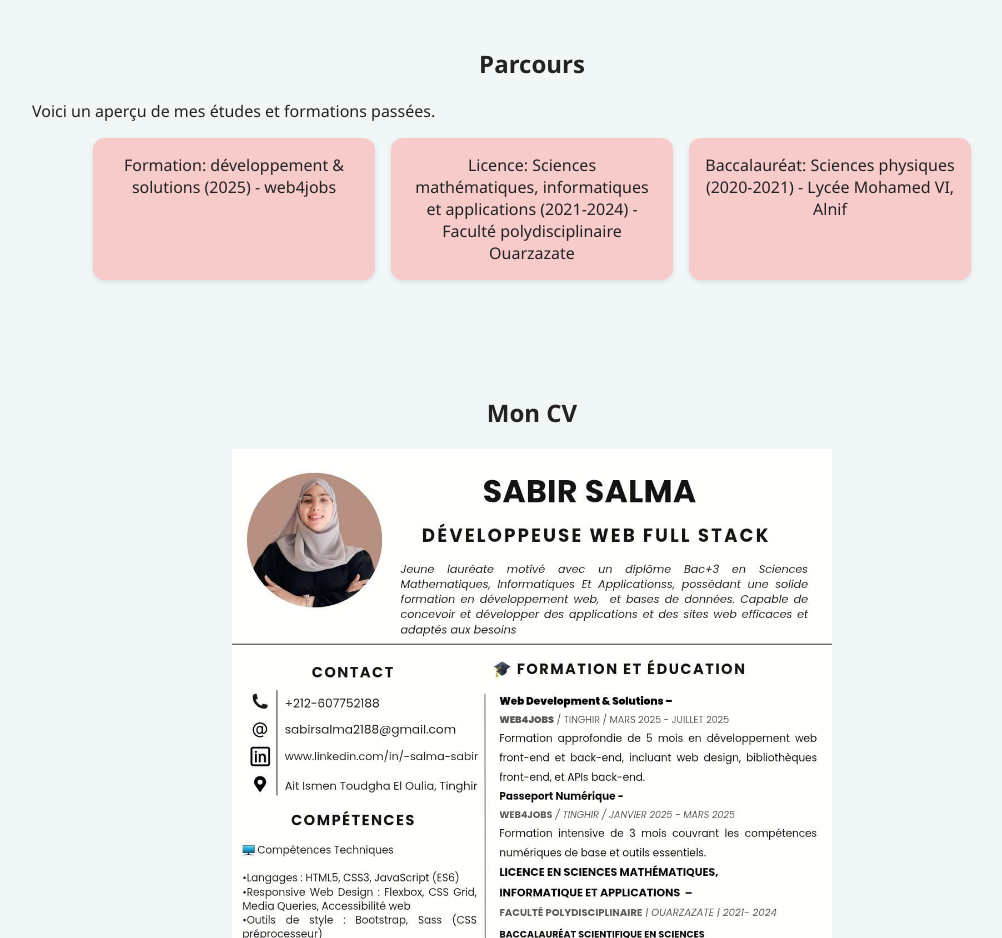
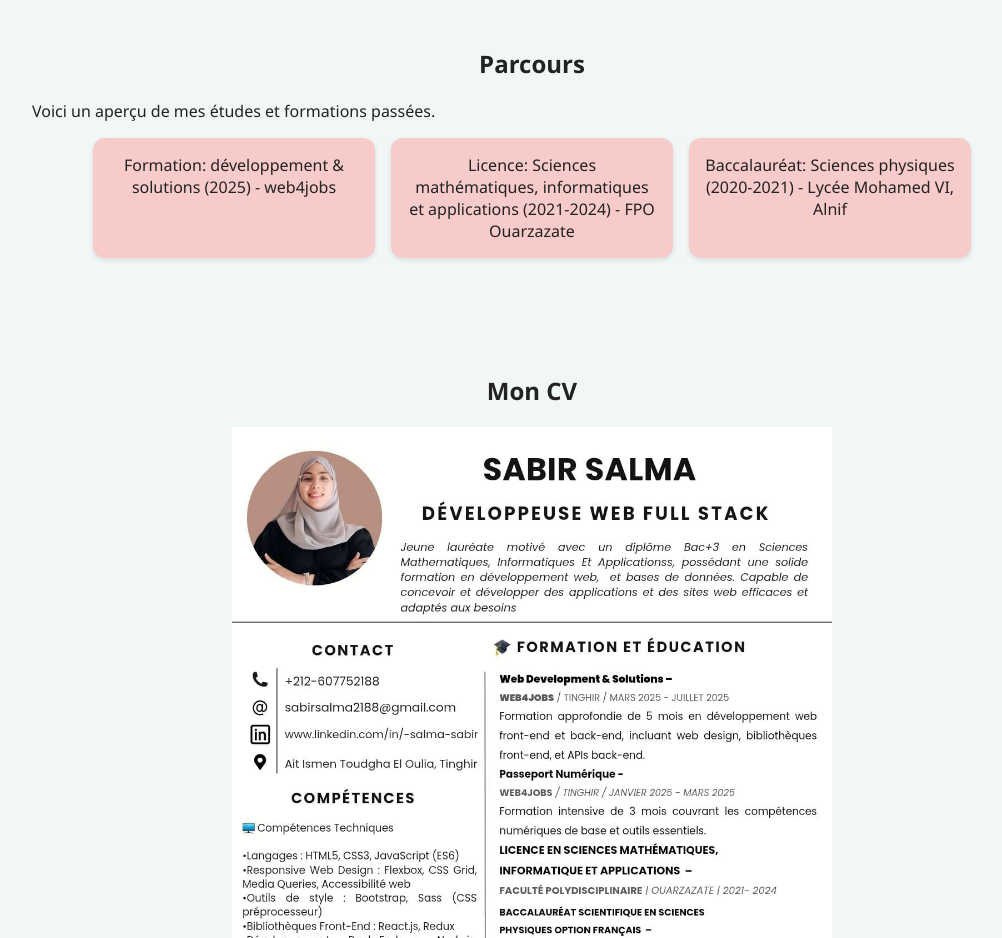
Before and after one commit to Salmasabir/salma-portfolio-static, a plain HTML site: page index.html in a window 1280 px wide. Shown: the part 1100-2038 px from the top of the page, without its empty margins (108-1110 px from the left). Drawn offline with Linux system fonts and the light colour scheme.

Commit message:
update10000

```diff
--- a/main.js
+++ b/main.js
@@ -1,21 +1,93 @@
-// Toggle Dark Mode
-const modeBtn = document.getElementById("mode-toggle");
-if (modeBtn) {
-  modeBtn.addEventListener("click", () => {
-    document.body.classList.toggle("dark-mode");
-    modeBtn.textContent = document.body.classList.contains("dark-mode") ? "☀" : "🌙";
+// main.js
+
+document.addEventListener("DOMContentLoaded", () => {
+  const darkToggle = document.getElementById("darkModeToggle");
+  const languageSelector = document.getElementById("languageSelector");
+
+  // 🌓 Dark Mode
+  const enableDarkMode = () => {
+    document.body.classList.add("dark-mode");
+    localStorage.setItem("darkMode", "enabled");
+  };
+
+  const disableDarkMode = () => {
+    document.body.classList.remove("dark-mode");
+    localStorage.setItem("darkMode", "disabled");
+  };
+
+  const storedDarkMode = localStorage.getItem("darkMode");
+  if (storedDarkMode === "enabled") enableDarkMode();
+
+  darkToggle.addEventListener("click", () => {
+    document.body.classList.contains("dark-mode") ? disableDarkMode() : enableDarkMode();
   });
-}
 
-// Language Switcher
-const langSwitch = document.getElementById("lang-switch");
-const translatable = document.querySelectorAll(".trans");
+  // 🌐 Translation
+  const translations = {
+    en: {
+      navHome: "Home",
+      navAbout: "About",
+      navSkills: "Skills",
+      navPath: "Education",
+      navCV: "Resume",
+      navProjects: "Projects",
+      navDashboard: "Admin",
+      navContact: "Contact",
+      heroDesc: "Full Stack Web Developer",
+      aboutTitle: "About Me",
+      aboutText: "Motivated recent graduate with a Bachelor's degree (Bac+3) in Mathematical Sciences, Computer Science, and Applications. I have a strong background in web development and database management",
+      skillsTitle: "Skills",
+      pathTitle: "Path",
+      path1: "Training: Web Development & Solutions (2025) - web4jobs",
+      path2: "Bachelor: Mathematical Sciences and Applications (2021-2024) - FPO Ouarzazate",
+      path3: "Baccalaureate: Physical Sciences (2020-2021) - Lycée Mohamed VI, Alnif",
+      cvTitle: "My Resume",
+      projectTitle: "Projects",
+      contactTitle: "Contact",
+      contactText: "I am always open to new opportunities. Feel free to contact me.",
+      socialText: "You can also find me on:"
+    },
+    fr: {
+      navHome: "Accueil",
+      navAbout: "À propos",
+      navSkills: "Compétences",
+      navPath: "Parcours",
+      navCV: "CV",
+      navProjects: "Projets",
+      navDashboard: "Admin",
+      navContact: "Contact",
+      heroDesc: "Développeuse Web Full Stack",
+      aboutTitle: "À propos de moi",
+      aboutText: " Jeune lauréate motivée, titulaire d’un diplôme Bac+3 en Sciences Mathématiques, Informatiques et Applications. Je dispose d’une solide formation en développement web et en gestion de bases de données.",
+      skillsTitle: "Compétences",
+      pathTitle: "Parcours",
+      path1: "Formation: développement & solutions (2025) - web4jobs",
+      path2: "Licence: Sciences mathématiques, informatiques et applications (2021-2024) - FPO Ouarzazate",
+      path3: "Baccalauréat: Sciences physiques (2020-2021) - Lycée Mohamed VI, Alnif",
+      cvTitle: "Mon CV",
+      projectTitle: "Projets",
+      contactTitle: "Contact",
+      contactText: "Je suis toujours ouvert aux nouvelles opportunités. N'hésitez pas à me contacter.",
+      socialText: "Vous pouvez également me trouver sur :"
+    }
+  };
 
-if (langSwitch) {
-  langSwitch.addEventListener("change", () => {
-    const lang = langSwitch.value;
-    translatable.forEach(el => {
-      el.textContent = el.dataset[lang];
-    });
-  });
-}
+  function translate(lang) {
+    document.querySelectorAll("[data-i18n]").forEach(el => {
+      const key = el.getAttribute("data-i18n");
+      if (translations[lang][key]) el.textContent = translations[lang][key];
+    });
+  }
+
+  // Load stored lang
+  const savedLang = localStorage.getItem("lang") || "fr";
+  languageSelector.value = savedLang;
+  translate(savedLang);
+
+  // Change language
+  languageSelector.addEventListener("change", () => {
+    const selectedLang = languageSelector.value;
+    localStorage.setItem("lang", selectedLang);
+    translate(selectedLang);
+  });
+});
--- a/style.css
+++ b/style.css
@@ -265,5 +265,3 @@ body.dark-mode footer {
     align-items: center;
   }
 }
-
-<script src="main.js"></script>
```
